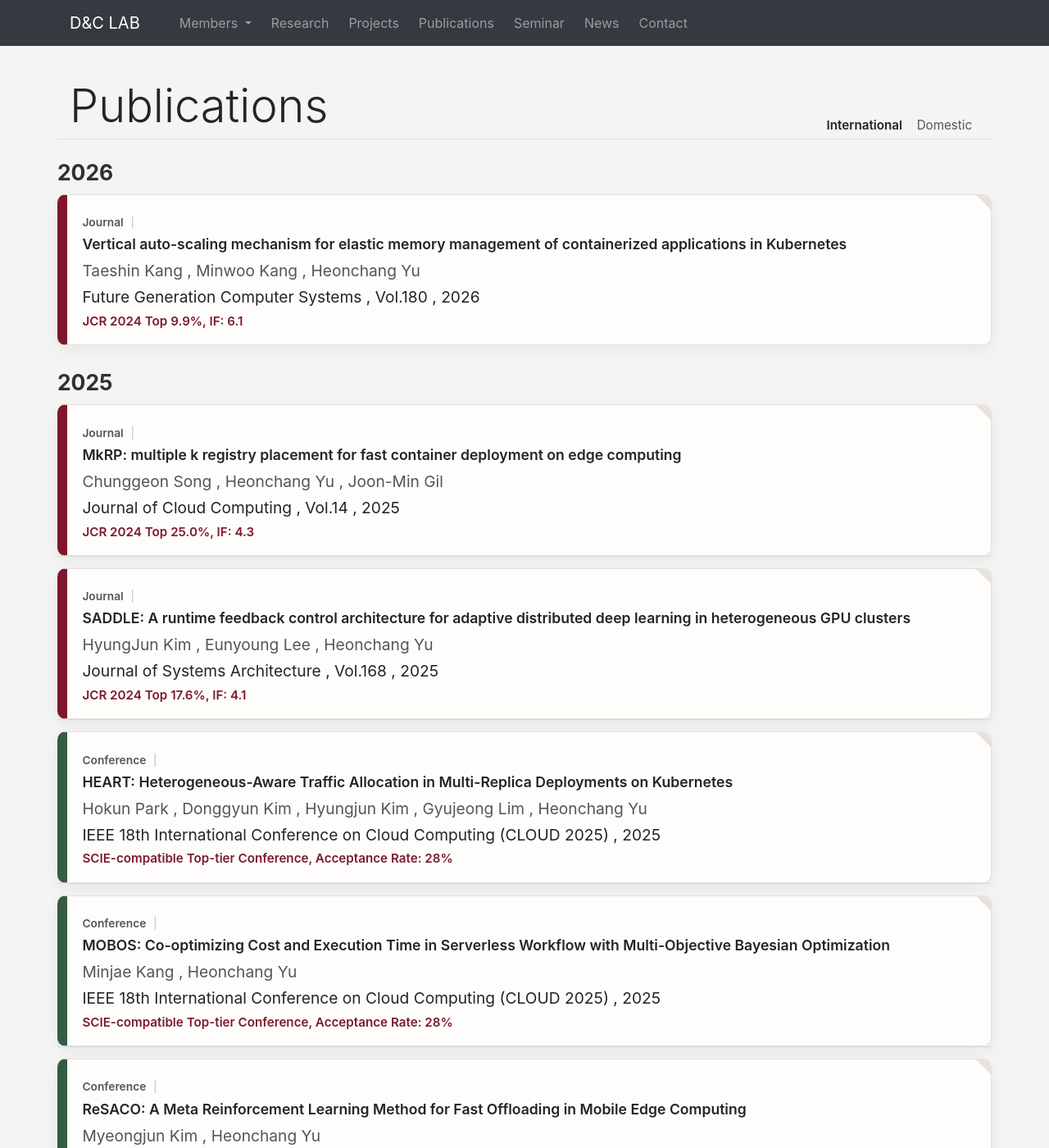
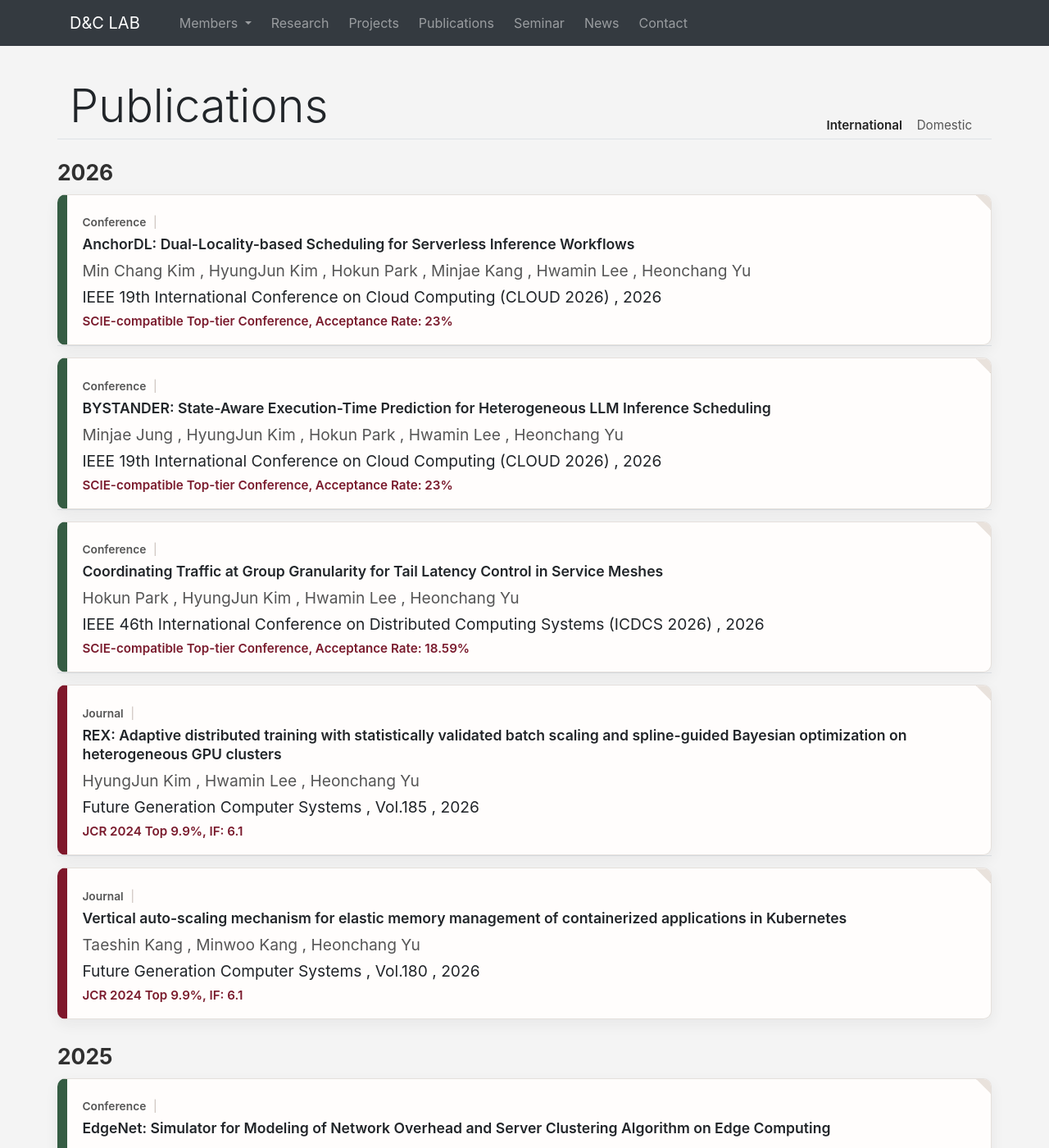
Before and after one commit to KU-Cloud/ku-cloud.github.io, a Jekyll site: the page built from publications.html, in a window 1280 px wide and 1400 px high. Shown: the whole window at 82% size. Built offline with Jekyll 4.4.1, drawn with Linux system fonts in a browser that asks for light colours; some of the changed text lies outside the part shown.

Commit message:
update: publications and seminars 2026-6

```diff
--- a/_data/publications-ci.yaml
+++ b/_data/publications-ci.yaml
@@ -2823,4 +2823,177 @@
       },
     ],
   },
+  {
+    "type": "paper-conference",
+    "id": "park2026coordinating",
+    "citation-key": "park2026coordinating",
+    "issued": {
+      "date-parts": [
+        [
+          2026,
+          6,
+          30
+        ]
+      ]
+    },
+    "publisher": "IEEE 46th International Conference on Distributed Computing Systems (ICDCS 2026)",
+    "title": "Coordinating Traffic at Group Granularity for Tail Latency Control in Service Meshes",
+    "note": "SCIE-compatible Top-tier Conference, Acceptance Rate: 18.59%",
+    "author": [
+      {
+        "given": "Hokun",
+        "family": "Park"
+      },
+      {
+        "given": "HyungJun",
+        "family": "Kim"
+      },
+      {
+        "given": "Hwamin",
+        "family": "Lee"
+      },
+      {
+        "given": "Heonchang",
+        "family": "Yu"
+      }
+    ]
+  },
+  {
+    "type": "paper-conference",
+    "id": "kim2026anchordl",
+    "citation-key": "kim2026anchordl",
+    "issued": {
+      "date-parts": [
+        [
+          2026,
+          7
+        ]
+      ]
+    },
+    "publisher": "IEEE 19th International Conference on Cloud Computing (CLOUD 2026)",
+    "title": "AnchorDL: Dual-Locality-based Scheduling for Serverless Inference Workflows",
+    "note": "SCIE-compatible Top-tier Conference, Acceptance Rate: 23%",
+    "author": [
+      {
+        "given": "Min Chang",
+        "family": "Kim"
+      },
+      {
+        "given": "HyungJun",
+        "family": "Kim"
+      },
+      {
+        "given": "Hokun",
+        "family": "Park"
+      },
+      {
+        "given": "Minjae",
+        "family": "Kang"
+      },
+      {
+        "given": "Hwamin",
+        "family": "Lee"
+      },
+      {
+        "given": "Heonchang",
+        "family": "Yu"
+      }
+    ]
+  },
+  {
+    "type": "paper-conference",
+    "id": "jung2026bystander",
+    "citation-key": "jung2026bystander",
+    "issued": {
+      "date-parts": [
+        [
+          2026,
+          7
+        ]
+      ]
+    },
+    "publisher": "IEEE 19th International Conference on Cloud Computing (CLOUD 2026)",
+    "title": "BYSTANDER: State-Aware Execution-Time Prediction for Heterogeneous LLM Inference Scheduling",
+    "note": "SCIE-compatible Top-tier Conference, Acceptance Rate: 23%",
+    "author": [
+      {
+        "given": "Minjae",
+        "family": "Jung"
+      },
+      {
+        "given": "HyungJun",
+        "family": "Kim"
+      },
+      {
+        "given": "Hokun",
+        "family": "Park"
+      },
+      {
+        "given": "Hwamin",
+        "family": "Lee"
+      },
+      {
+        "given": "Heonchang",
+        "family": "Yu"
+      }
+    ]
+  },
+  {
+    "type": "paper-conference",
+    "id": "song2025edgenet",
+    "citation-key": "song2025edgenet",
+    "issued": {
+      "date-parts": [
+        [
+          2025,
+          12
+        ]
+      ]
+    },
+    "publisher": "The 11th International Conference on Next Generation Computing (ICNGC 2025)",
+    "title": "EdgeNet: Simulator for Modeling of Network Overhead and Server Clustering Algorithm on Edge Computing",
+    "author": [
+      {
+        "given": "Chunggeon",
+        "family": "Song"
+      },
+      {
+        "given": "Heonchang",
+        "family": "Yu"
+      },
+      {
+        "given": "Joon-Min",
+        "family": "Gil"
+      }
+    ]
+  },
+  {
+    "type": "paper-conference",
+    "id": "kim2025straggler",
+    "citation-key": "kim2025straggler",
+    "issued": {
+      "date-parts": [
+        [
+          2025,
+          12
+        ]
+      ]
+    },
+    "publisher": "The 11th International Conference on Next Generation Computing (ICNGC 2025)",
+    "title": "Straggler-Aware Weighted Synchronization for Distributed Deep Learning",
+    "author": [
+      {
+        "given": "HyungJun",
+        "family": "Kim"
+      },
+      {
+        "given": "Joon-Min",
+        "family": "Gil"
+      },
+      {
+        "given": "Heonchang",
+        "family": "Yu"
+      }
+    ]
+  },
 ]
--- a/_data/publications-ji.yaml
+++ b/_data/publications-ji.yaml
@@ -2812,4 +2812,35 @@
     "note": "JCR 2024 Top 9.9%, IF: 6.1",
     "volume": "180"
   },
+  {
+    "container-title": "Future Generation Computer Systems",
+    "author": [
+      {
+        "given": "HyungJun",
+        "family": "Kim"
+      },
+      {
+        "given": "Hwamin",
+        "family": "Lee"
+      },
+      {
+        "given": "Heonchang",
+        "family": "Yu"
+      }
+    ],
+    "type": "article-journal",
+    "id": "kim2026rex",
+    "citation-key": "kim2026rex",
+    "issued": {
+      "date-parts": [
+        [
+          2026,
+          6
+        ]
+      ]
+    },
+    "title": "REX: Adaptive distributed training with statistically validated batch scaling and spline-guided Bayesian optimization on heterogeneous GPU clusters",
+    "note": "JCR 2024 Top 9.9%, IF: 6.1",
+    "volume": "185"
+  },
 ]
```
Also changed, not shown: _data/seminars.yaml (+21 -13 lines).
